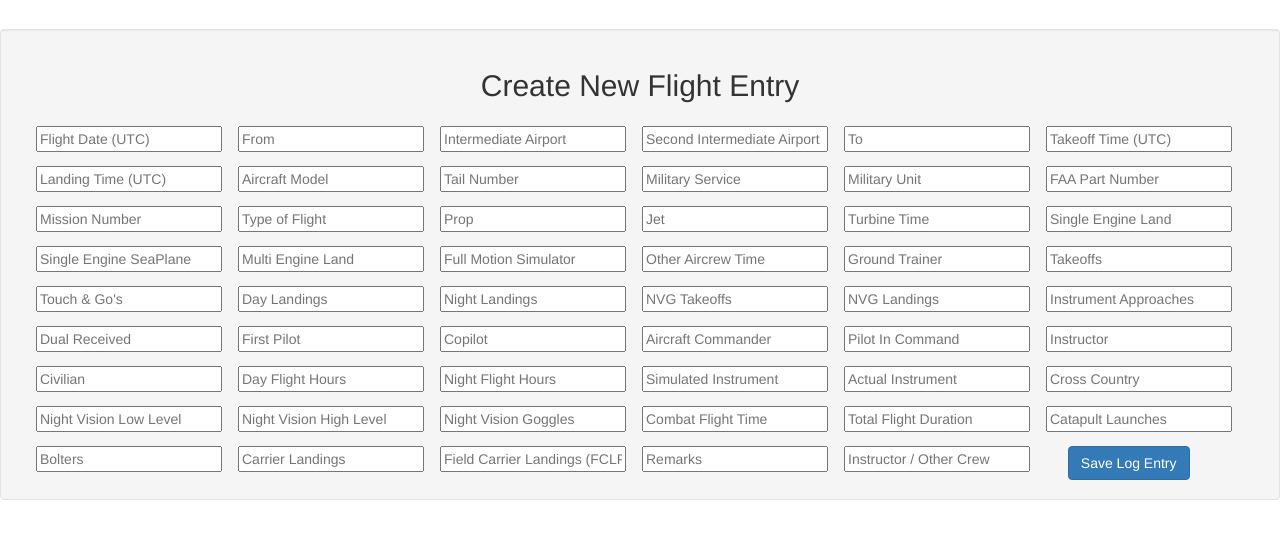
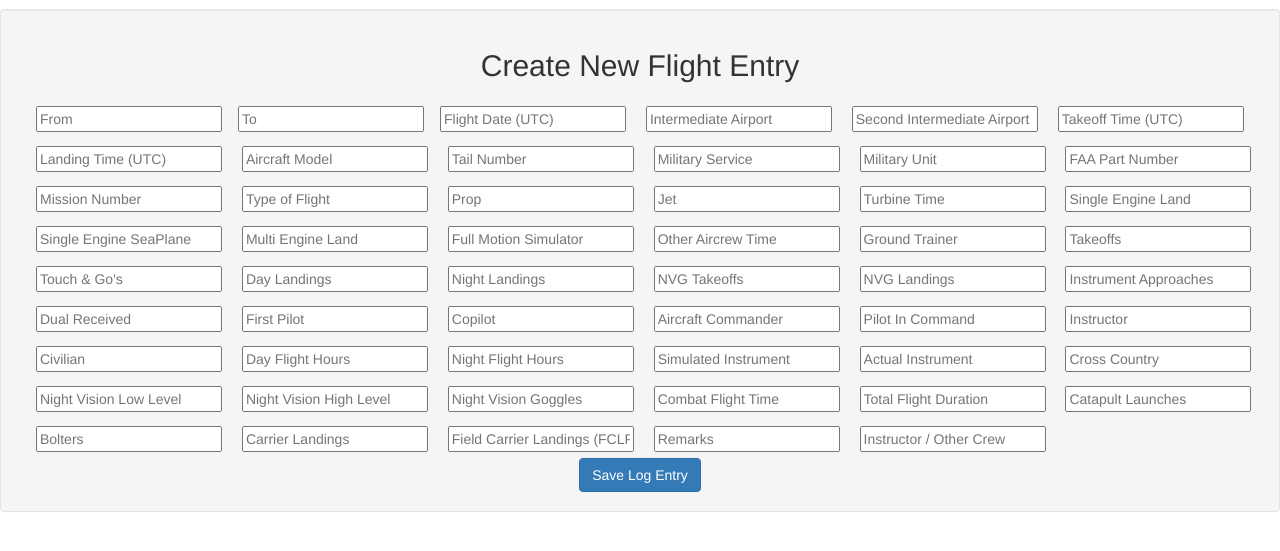
Before and after one commit to david4shure/Flight-Logger, a Rails app: page /log_entries/new in a window 1280 px wide. Shown: the part 51-602 px from the top of the page. Run offline with Rails 7, Linux system fonts and the light colour scheme; the visitor is signed in with stand-in values (Sample User, id 1); parts of the project's set-up code (start-up, migrations or seed data) failed here and were passed over; some libraries are stand-ins or nearby versions.

Commit message:
Fixing styles some more

```diff
--- a/app/views/log_entries/new.html.erb
+++ b/app/views/log_entries/new.html.erb
@@ -1,7 +1,8 @@
-<% style_string = "width: 186px; height: 26px; float:left;margin-left:16px;margin-top:1em;" %>
+<% style_string = "width: 186px; height: 26px; margin-left:16px;margin-top:1em;" %>
 
 <br>
-<br>
+
+</div>
 
 <div class="well">
   <%= form_for @logentry do |f| %>
@@ -20,6 +21,9 @@
       </div>
 
     <% end %>
+
+    <div id="distance_between" style="text-align:center;margin-bottom:1em;"></div>
+
 
     <h2 class="subheader" style="text-align:center;">Create New Flight Entry</h2>
 
@@ -79,12 +83,11 @@
     <%= f.text_field :remarks, :placeholder => "Remarks", :size => 10, :style => style_string %>
     <%= f.text_field :instructor_crew, :placeholder => "Instructor / Other Crew", :size => 10, :style => style_string %>
 
-    <div style="display:inline;"><%= f.submit "Save Log Entry", :class => "btn btn-primary", :style => "margin-left: 2.7em;margin-top:1em;" %></div>
+    <div style="text-align:center;margin-top:0.4em;">
+      <%= f.submit "Save Log Entry", :class => "btn btn-primary" %>
+    </div>
   <% end %>
 </div>
-
-
-<div id="distance_between" style="text-align:center;"/>
 
 <script>
   $(document).ready(function() {
```
